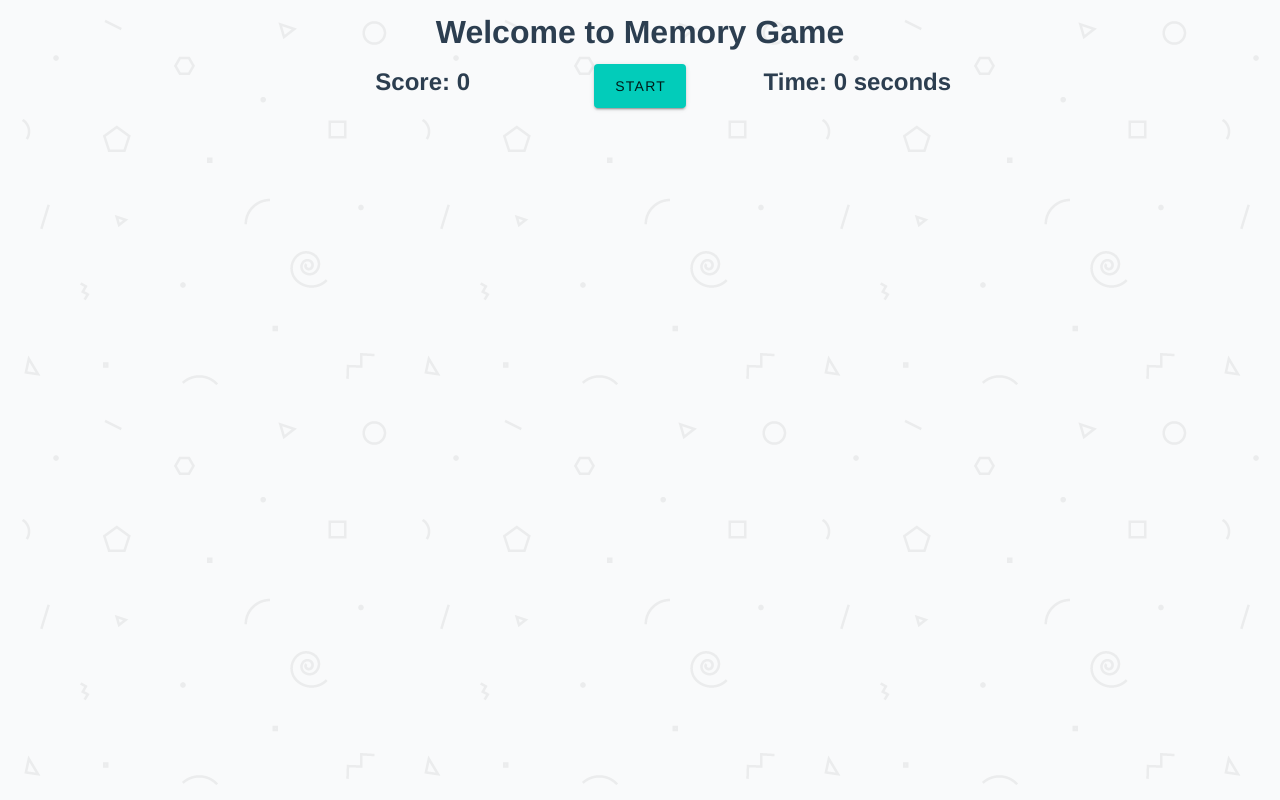
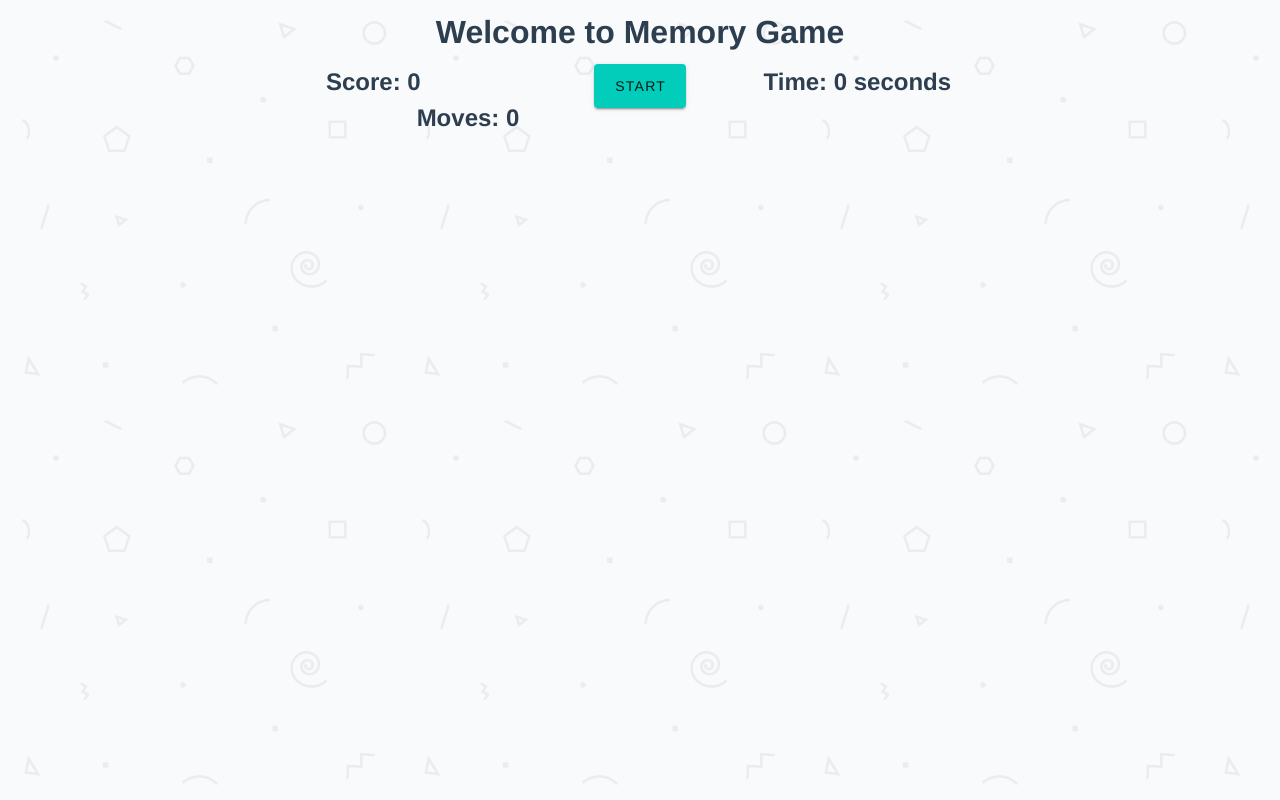
Before and after one commit to jaydadhaniya/memory-game, a Vue app: page /#/ in a window 1280 px wide. Built offline with nearby package versions, Linux system fonts and the light colour scheme.

Commit message:
added total number of moves in UI and fix some UI issue

```diff
--- a/src/views/Home.vue
+++ b/src/views/Home.vue
@@ -4,7 +4,8 @@
     <div>
       <v-row class="justify-center">
         <v-col cols="2">
-          <h2>Score: {{ pairCount }}</h2>
+          <h2 class="float-left">Score: {{ pairCount }}</h2>
+          <h2 class="float-right">Moves: {{ totalMoves }}</h2>
         </v-col>
 
         <v-col cols="2">
@@ -65,7 +66,7 @@
           You are a Winner!
         </v-card-title>
 
-        <v-card-text class="text-center">
+        <v-card-text class="text-center pt-5">
           <h3>
             Hurrah! You won game in {{ seconds }} seconds and in
             {{ totalMoves }} moves!
```
